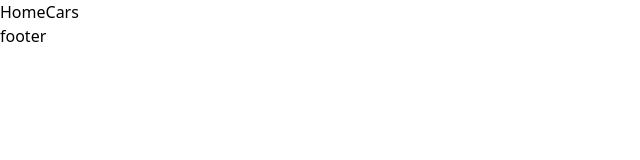
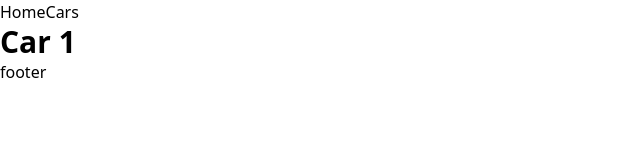
Before and after one commit to eduamdev/carhive, a React (Create React App) app: page /cars/1 in a window 1280 px wide. Before the commit this address had no page. Shown: the top 160 px of the page, without its empty margins (0-640 px from the left). Built offline with nearby package versions, Linux system fonts and the light colour scheme.

Commit message:
basic route system

```diff
--- a/src/App.js
+++ b/src/App.js
@@ -2,6 +2,8 @@ import "./main.css";
 import { Link, Routes, Route } from "react-router-dom";
 import { Home } from "./pages/Home";
 import { Cars } from "./pages/Cars";
+import { Car } from "./pages/Car";
+import { NotFound } from "./pages/NotFound";
 
 function App() {
   return (
@@ -16,8 +18,10 @@ function App() {
       </header>
       <main>
         <Routes>
-          <Route path="/" element={<Home></Home>}></Route>
-          <Route path="/cars" element={<Cars></Cars>}></Route>
+          <Route path="/" element={<Home />} />
+          <Route path="/cars" element={<Cars />} />
+          <Route path="/cars/:slug" element={<Car />} />
+          <Route path="*" element={<NotFound />} />
         </Routes>
       </main>
       <footer>footer</footer>
--- /dev/null
+++ b/src/pages/Car.js
@@ -0,0 +1,6 @@
+import { useParams } from "react-router-dom";
+
+export function Car() {
+  const { slug } = useParams();
+  return <h1 className="text-3xl font-bold">Car {slug}</h1>;
+}
--- a/src/pages/Cars.js
+++ b/src/pages/Cars.js
@@ -1,3 +1,14 @@
+import { Link } from "react-router-dom";
+
 export function Cars() {
-  return <h1 className="text-3xl font-bold">Cars</h1>;
+  return (
+    <>
+      <h1 className="text-3xl font-bold">Cars</h1>
+      <div>
+        <Link to="/cars/1">Car 1</Link>
+        <br />
+        <Link to="/cars/2">Car 2</Link>
+      </div>
+    </>
+  );
 }
--- /dev/null
+++ b/src/pages/NotFound.js
@@ -0,0 +1,3 @@
+export function NotFound() {
+  return <h1 className="text-3xl font-bold">Not Found</h1>;
+}
```
